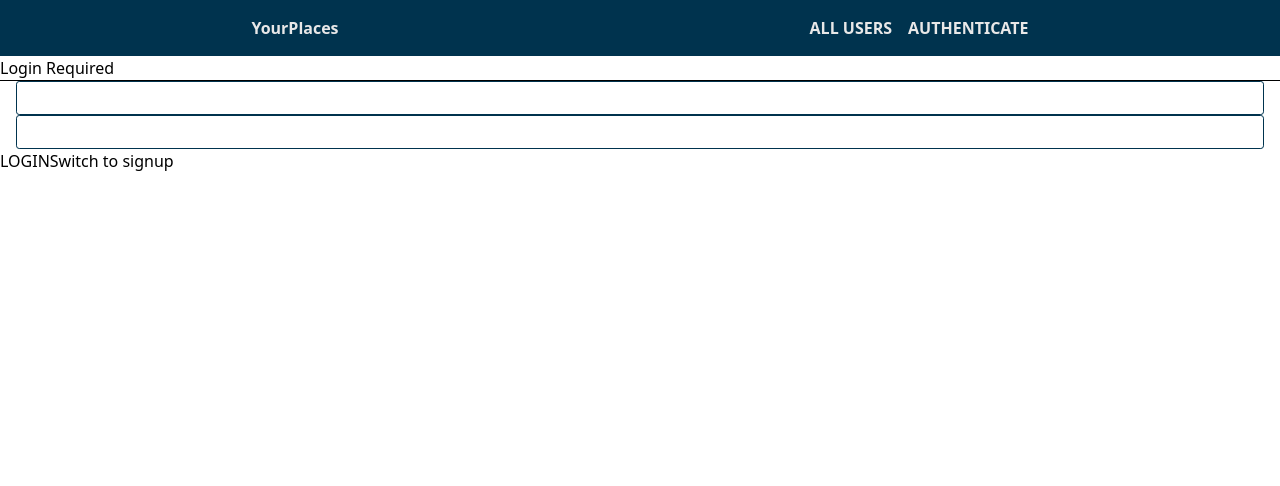
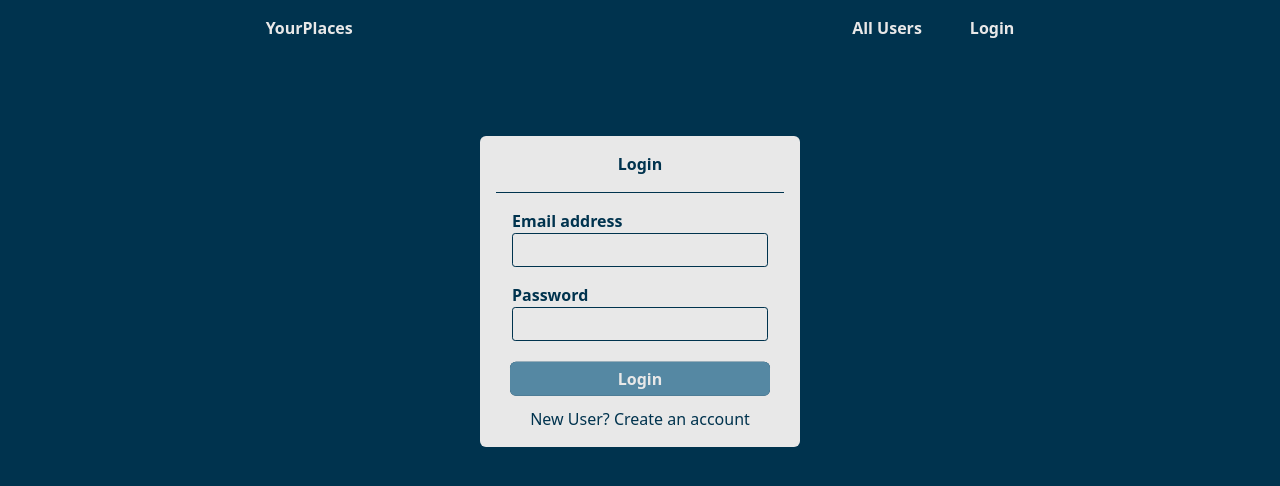
Before and after one commit to noNameRose/Your-Favorite-Places, a React (Vite) app: page /auth in a window 1280 px wide. Shown: the top 486 px of the page. Built offline with nearby package versions, Linux system fonts and the light colour scheme.

Commit message:
add style to form

```diff
--- a/src/App.jsx
+++ b/src/App.jsx
@@ -2,8 +2,6 @@ import { Route,Routes} from "react-router-dom"
 import User from "./users/pages/User"
 import NewPlace from "./places/pages/NewPlace"
 import MainNavigation from "./share/components/Navigation/MainNavigation"
-import MobileNav from "./share/components/Navigation/MobileNav"
-import NavLinks from "./share/components/Navigation/NavLinks"
 import UserPlaces from "./places/pages/UserPlaces"
 import UpdatePlace from "./places/pages/UpdatePlace"
 import Auth from "./places/pages/Auth.jsx"
@@ -17,16 +15,26 @@ const App = () => {
   const handlelogout = useCallback(() => {
     setIsLoggedIn(false);
   }, []);
-  return (<>
-          <AuthContext.Provider value={{isLoggedIn: isLoggedIn, login: handlelogin, logout: handlelogout}}>
-            <MainNavigation/>
-            <Routes>
+
+  let routes;
+  if (isLoggedIn)
+    routes = (<Routes>
                 <Route path="/" element={<User/>}/>
                 <Route path="/places/new" element={<NewPlace/>}/>
                 <Route path="/:userId/places" element={<UserPlaces/>}/>
                 <Route path="/places/:placeId" element={<UpdatePlace/>}/>
+              </Routes>);
+  else
+    routes = (<Routes>
+                <Route path="/" element={<User/>}/>
+                <Route path="/:userId/places" element={<UserPlaces/>}/>
                 <Route path="/auth" element={<Auth/>}/>
-            </Routes>
+              </Routes>
+              );
+  return (<>
+          <AuthContext.Provider value={{isLoggedIn: isLoggedIn, login: handlelogin, logout: handlelogout}}>
+            <MainNavigation/>
+            {routes}
            </AuthContext.Provider>
           </>
   )
--- a/src/index.css
+++ b/src/index.css
@@ -2,5 +2,8 @@
 
 * {
   box-sizing: border-box;
+}
 
+body {
+  background-color: #00334E;
 }
--- a/src/places/components/PlaceItem.jsx
+++ b/src/places/components/PlaceItem.jsx
@@ -1,11 +1,12 @@
-import { useState } from "react"
+import { useContext, useState } from "react"
 import Map from "../../share/components/UIElements/Map.jsx";
 import Modal from "../../share/components/UIElements/Modal";
 import { NavLink } from "react-router-dom";
-
+import { AuthContext } from "../../share/context/auth-context.jsx";
 
 
 export default function PlaceItem({id, image, description, creatorId, coordinates, address, title}) {
+  const auth = useContext(AuthContext);
   const [showMap, setShowMap] = useState(false);
   const [showConfirmModal, setShowConfirmModal] = useState(false);
   const openMapHandler = () => setShowMap(true);
@@ -67,8 +68,8 @@ export default function PlaceItem({id, image, description, creatorId, coordinate
         </div>
         <div className="flex gap-[1rem] flex-wrap">
           <button className="sm:text-[1rem] p-[0.6em] bg-[#00334e] text-[#e8e8e8] font-bold rounded-[0.5em] text-[0.5rem]" onClick={() => openMapHandler()}>VIEW ON MAP</button>
-          <button className=" sm:text-[1rem] p-[0.6em] bg-[#00334e] text-[#e8e8e8] font-bold rounded-[0.5em] text-[0.5rem]" ><NavLink to={`/places/${id}`}>EDIT</NavLink></button>
-          <button className=" sm:text-[1rem] p-[0.6em] bg-[#00334e] text-[#e8e8e8] font-bold rounded-[0.5em] text-[0.5rem]" onClick={showDeleteWarningHandler}>DELETE</button>
+          {auth.isLoggedIn && <button className=" sm:text-[1rem] p-[0.6em] bg-[#00334e] text-[#e8e8e8] font-bold rounded-[0.5em] text-[0.5rem]" ><NavLink to={`/places/${id}`}>EDIT</NavLink></button>}
+          {auth.isLoggedIn &&  <button className=" sm:text-[1rem] p-[0.6em] bg-[#00334e] text-[#e8e8e8] font-bold rounded-[0.5em] text-[0.5rem]" onClick={showDeleteWarningHandler}>DELETE</button>}
         </div>
       </li>
     </>
--- a/src/places/pages/Auth.jsx
+++ b/src/places/pages/Auth.jsx
@@ -1,6 +1,6 @@
 import { useForm } from "../../share/hooks/form-hook";
 import { VALIDATOR_EMAIL, VALIDATOR_MINLENGTH, VALIDATOR_REQUIRE } from "../../share/util/validator";
-import Input from "../../share/components/FormElements/Input";
+import Input from "../../share/components/FormElements/Input.jsx";
 import { useContext, useState } from "react";
 import { AuthContext } from "../../share/context/auth-context";
 const Auth = () => {
@@ -40,16 +40,27 @@ const Auth = () => {
         }
         setIsLoginMode(prevMode => !prevMode);
     }
-    return (<>
-                <h2>Login Required</h2>
-                <hr/>
-                <form onSubmit={authSubmitHandler}>
+    return (<div className="max-w-[20rem]
+                            m-auto
+                            my-[5em]
+                            bg-[#e8e8e8]
+                            p-[1em]
+                            rounded-[6px]
+                            flex
+                            flex-col
+                            gap-[1em]
+                            items-center
+
+                            ">
+                <h2 className="font-bold text-[#00334E]">Login</h2>
+                <hr className="self-stretch text-[#00334E]"/>
+                <form onSubmit={authSubmitHandler} className="self-stretch flex flex-col gap-[1rem]">
                     {!isLoginMode &&
                     <Input
                         element="input"
                         id="name"
                         type="text"
-                        lable="Your name"
+                        label="Your name"
                         validators={[VALIDATOR_REQUIRE()]}
                         errorText="Please enter a name"
                         onInput={inputHandler}
@@ -57,7 +68,7 @@ const Auth = () => {
                     <Input
                             element="input"
                             id="email"
-                            lable="E-Mail"
+                            label="Email address"
                             validators={[VALIDATOR_EMAIL()]}
                             errorText="Please enter a valid email address."
                             onInput={inputHandler}
@@ -65,17 +76,27 @@ const Auth = () => {
                      <Input
                             element="input"
                             id="password"
-                            lable="Password"
+                            label="Password"
                             validators={[VALIDATOR_MINLENGTH(10)]}
-                            errorText="PleasE enter a valid password, at least 10 characters."
+                            errorText="Please enter a valid password"
                             onInput={inputHandler}
                     />
-                    <button type="submit" disabled={!formState.isValid}>
-                        {isLoginMode ? "LOGIN" : "SIGNUP"}
-                    </button>
-                    <button onClick={swithModeHandler}>Switch to {isLoginMode ? "signup": "login"}</button>
+                    <div className="self-center w-[90%] relative">
+                        <button type="submit"
+                                disabled={!formState.isValid}
+                                className="font-bold bg-[#5588A3] rounded-[6px] py-[0.3em] text-[#e8e8e8] w-full z-10 relative"
+                                style={{
+                                    transform:  `${formState.isValid ? "translateY(0)" : "translateY(0.3rem)"}`,
+                                    transition: "transform 0.2s"
+                                }}
+                                >
+                            {isLoginMode ? "Login" : "Signup"}
+                        </button>
+                        <div className="absolute w-full h-full top-0 left-0 bg-[#00334E] transform translate-y-[0.3rem] rounded-[6px]"></div>
+                    </div>
+                    <button onClick={swithModeHandler} className="text-[#00334E]">New User? <span className="">Create an account</span></button>
                 </form>
-            </>);
+            </div>);
 }
 
 
--- a/src/share/components/FormElements/Input.jsx
+++ b/src/share/components/FormElements/Input.jsx
@@ -39,7 +39,7 @@ const Input = ({label, id, element, type, placeholder, rows, errorText, validato
         type: "TOUCH"
       })
     };
-
+    const fieldName = label;
     const {value, isValid} = inputState;
 
     useEffect(() => {
@@ -50,22 +50,39 @@ const Input = ({label, id, element, type, placeholder, rows, errorText, validato
                     (<input id={id}
                             type={type}
                             placeholder={placeholder}
-                            className="w-full font-['inherit'] border-[1px] border-[#00334e] px-[0.15rem] py-[0.25rem] focus:outline-0 rounded-[0.2rem]"
+                            className="w-full
+                                      font-['inherit']
+                                      border-[1px]
+                                      px-[0.15rem]
+                                      py-[0.25rem]
+                                      focus:outline-0
+                                      rounded-[0.2rem]
+                                      "
+                            style={{
+                              borderColor: `${(!inputState.isValid && inputState.isTouch) ? "red" : "#00334E"}`
+                            }}
                             value={inputState.value}
                             onBlur={touchHandler}
                             onChange={changeHandler}
                             />)
                   : (<textarea id={id}
                                rows={rows || 3}
-                               className="w-full border-[1px] border-[#00334e] px-[0.15rem] py-[0.25rem] focus:outline-0 rounded-[0.2rem]"
+                               className="w-full border-[1px]  px-[0.15rem] py-[0.25rem] focus:outline-0 rounded-[0.2rem]"
+                               style={{
+                                borderColor: `${(!inputState.isValid && inputState.isTouch) ? "red" : "#00334E"}`
+                                }}
                                value={inputState.value}
                                onChange={changeHandler}
                                onBlur={touchHandler}
                                />);
-    return (<div className="mx-[1rem] my-[0]">
-                <label htmlFor={id} className="font-bold">{label}</label>
+    return (<div className="mx-[1rem]">
+                <label htmlFor={id} className="font-bold"
+                        style={{
+                            color: `${(!inputState.isValid && inputState.isTouch) ? "red" : "#00334E"}`
+                        }}
+                >{fieldName}</label>
                 {inputArea}
-                {!inputState.isValid && inputState.isTouch && <p>{errorText}</p>}
+                {!inputState.isValid && inputState.isTouch && <p className="text-red-400">{errorText}</p>}
             </div>);
 };
 
--- a/src/share/components/Navigation/NavLinks.jsx
+++ b/src/share/components/Navigation/NavLinks.jsx
@@ -4,22 +4,30 @@ import { useContext } from "react";
 const NavLinks = ({isMobile}) => {
     let clssName = "flex flex-col gap-[1em] justify-center items-center font-bold";
     if (!isMobile)
-        clssName = "hidden sm:flex gap-[1em] items-center font-bold";
+        clssName = "hidden sm:flex gap-[1em] items-center font-bold gap-[3rem]";
     const auth = useContext(AuthContext);
 
     return (<ul className={clssName}>
                 <li>
-                    <NavLink to="/">ALL USERS</NavLink>
+                    <NavLink to="/">All Users</NavLink>
                 </li>
                 {auth.isLoggedIn && (<li>
-                                        <NavLink to="/u1/places">MY PLACES</NavLink>
-                                    </li>)}
+                                        <NavLink to="/u1/places">My Places</NavLink>
+                                    </li>)
+                }
                 {auth.isLoggedIn && (<li>
-                    <NavLink to="/places/new">ADD PLACE</NavLink>
-                </li>)}
+                                        <NavLink to="/places/new">Add Place</NavLink>
+                                    </li>)
+                }
                 {!auth.isLoggedIn && (<li>
-                    <NavLink to="/auth">AUTHENTICATE</NavLink>
-                </li>)}
+                                        <NavLink to="/auth">Login</NavLink>
+                                      </li>)
+                }
+                {auth.isLoggedIn && (
+                    <li>
+                        <button onClick={auth.logout}>Logout</button>
+                    </li>
+                )}
             </ul>);
 };
 export default NavLinks
```
Also changed, not shown: src/places/pages/NewPlace.jsx (+18 -2 lines), src/places/pages/UpdatePlace.jsx (+14 -2 lines).
